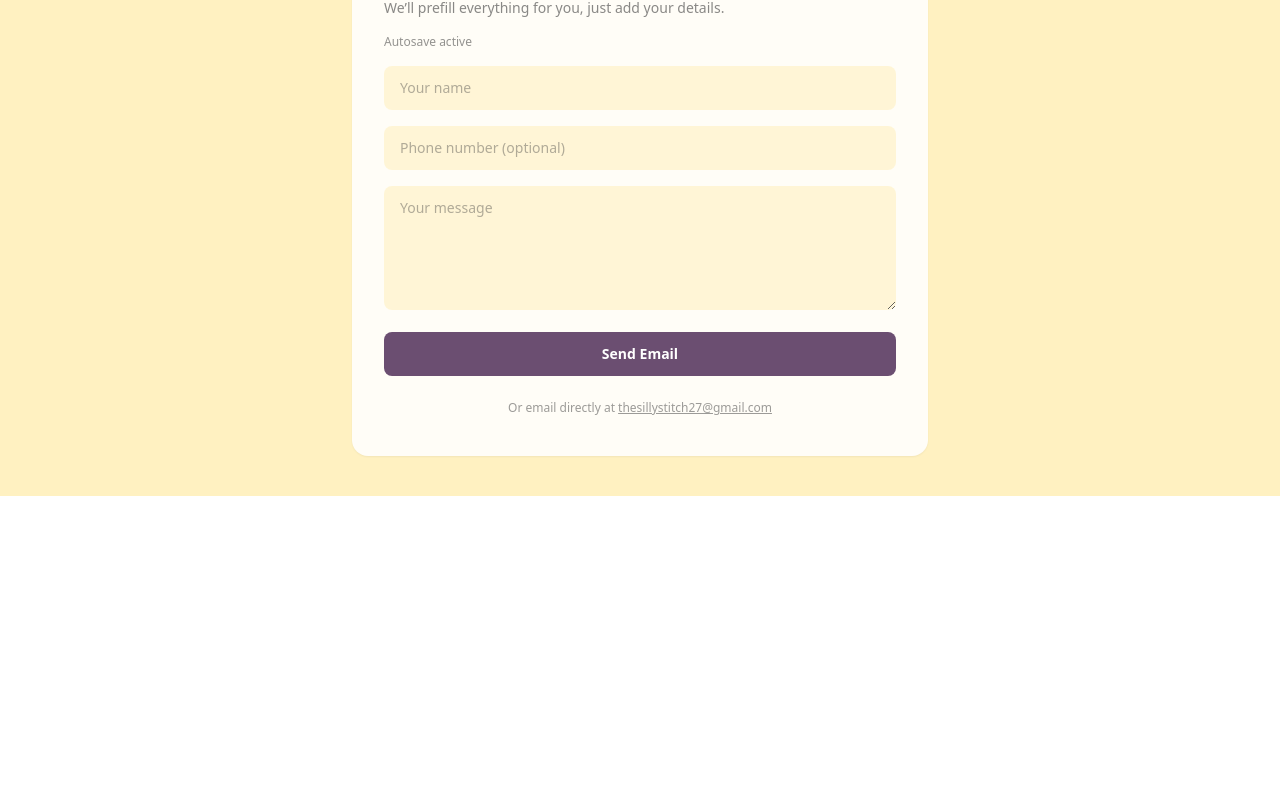
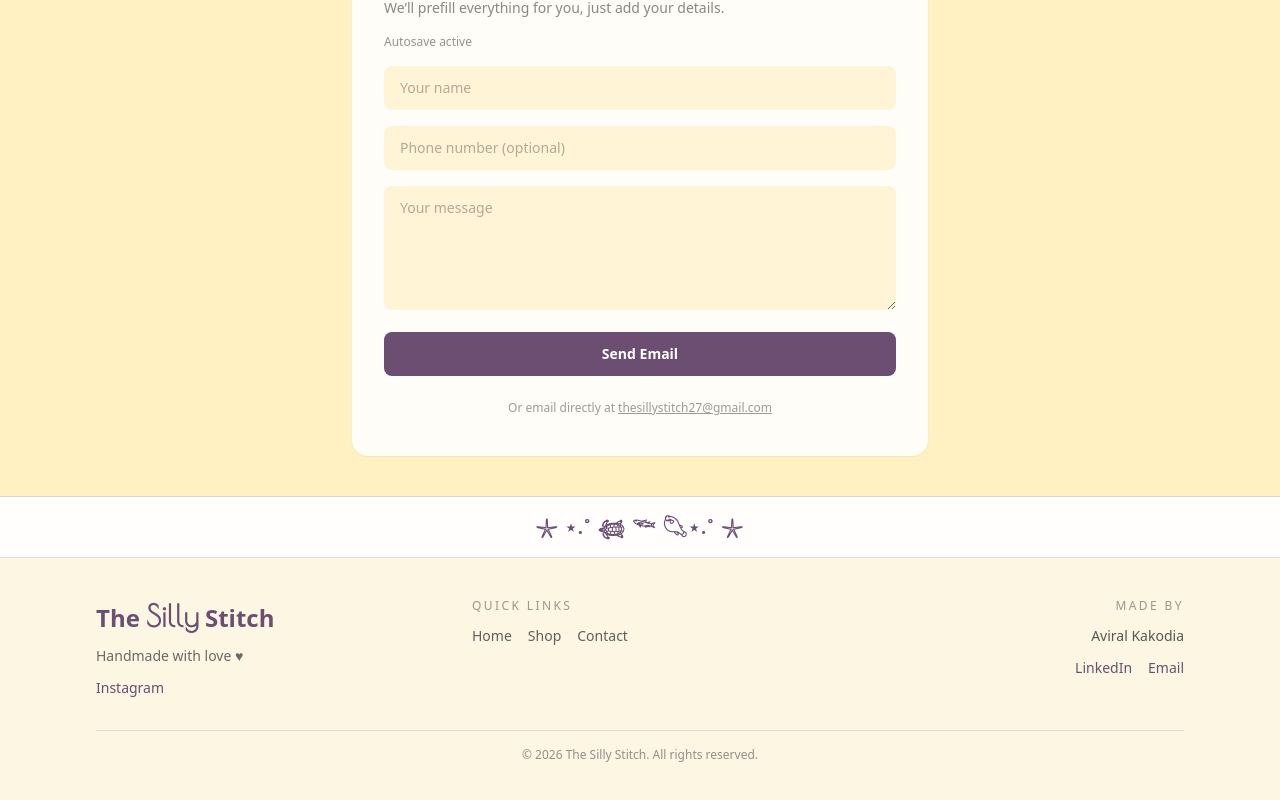
Before and after one commit to picklepickaxe/The-Silly-Stitch, a React (Vite) app: page /contact in a window 1280 px wide. Shown: the part 416-1216 px from the top of the page. Before the commit the page ends 912 px from the top, so only its background shows below. Built offline with nearby package versions, Linux system fonts and the light colour scheme; no server answers.

Commit message:
added footer

```diff
--- a/src/App.jsx
+++ b/src/App.jsx
@@ -7,13 +7,15 @@ import CartPage from "./Pages/CartPage.jsx";
 import Admin from "./Pages/Admin.jsx";
 import AdminLogin from "./Pages/AdminLogin.jsx";
 import ProtectedRoute from "./components/ProtectedRoute.jsx";
+import Footer from "./components/Footer.jsx";
 
 export default function App() {
   const location = useLocation();
   const isAdminPage = location.pathname.startsWith("/admin27");
 
   return (
-    <>
+    <div className="min-h-screen flex flex-col overflow-x-hidden">
+      <main className="flex-1">
         {isAdminPage ? (
           // Admin pages: no Navbar, no cream wrapper
           <Routes>
@@ -22,7 +24,7 @@ export default function App() {
           </Routes>
         ) : (
           // Public pages: Navbar + cream background
-        <div className="bg-cream dark:bg-[#0f0d1a] min-h-screen overflow-x-hidden transition-colors duration-300">
+          <div className="bg-cream dark:bg-[#0f0d1a] min-h-screen transition-colors duration-300">
             <Navbar />
             <div className="pt-24 sm:pt-28">
               <Routes>
@@ -34,6 +36,8 @@ export default function App() {
             </div>
           </div>
         )}
-    </>
+      </main>
+      <Footer />
+    </div>
   );
 }
--- a/src/components/Footer.jsx
+++ b/src/components/Footer.jsx
@@ -0,0 +1,78 @@
+import { Link } from "react-router-dom";
+
+const QUICK_LINKS = [
+	{ label: "Home", to: "/" },
+	{ label: "Shop", to: "/shop" },
+	{ label: "Contact", to: "/contact" },
+];
+
+export default function Footer() {
+	return (
+		<footer className="border-t border-yarn/20 bg-[#fdf6e3] dark:bg-[#131022] text-text dark:text-[#d7c8ea] transition-colors duration-300">
+			<div className="border-b border-yarn/20 bg-white/90 dark:border-[#4a3a66] dark:bg-[#1d1833]">
+				<div className="mx-auto max-w-6xl px-6 py-4 text-center text-base font-semibold tracking-[0.08em] text-yarn dark:text-[#d7c1eb] sm:text-lg">
+					𓇼 ⋆.˚ 𓆉 𓆝 𓆡⋆.˚ 𓇼
+				</div>
+			</div>
+
+			<div className="mx-auto max-w-6xl px-6 py-10 sm:px-8">
+				<div className="grid gap-10 text-sm md:grid-cols-3">
+					<div className="space-y-3">
+						<p className="text-2xl font-semibold text-yarn dark:text-[#d8bfeb]">
+							The <span className="font-poiret text-3xl">Silly</span> Stitch
+						</p>
+						<p className="text-text/75 dark:text-[#b7a0cb]">Handmade with love &hearts;</p>
+						<a
+							href="https://instagram.com/theSilly.Stitch"
+							target="_blank"
+							rel="noreferrer"
+							className="inline-flex items-center gap-2 text-yarn dark:text-[#cdb5df] hover:opacity-80 transition"
+						>
+							Instagram
+						</a>
+					</div>
+
+					<div className="space-y-3">
+						<p className="text-xs uppercase tracking-[0.2em] text-text/50 dark:text-[#8f7aa4]">Quick Links</p>
+						<div className="flex flex-wrap gap-4 text-sm">
+							{QUICK_LINKS.map((link) => (
+								<Link
+									key={link.to}
+									to={link.to}
+									className="text-text/80 dark:text-[#ccb7df] hover:text-yarn dark:hover:text-white transition"
+								>
+									{link.label}
+								</Link>
+							))}
+						</div>
+					</div>
+
+					<div className="space-y-3 md:text-right">
+						<p className="text-xs uppercase tracking-[0.2em] text-text/50 dark:text-[#8f7aa4]">Made By</p>
+						<p className="font-medium text-text/85 dark:text-[#d9caea]">Aviral Kakodia</p>
+						<div className="space-x-4 text-sm">
+							<a
+								href="https://www.linkedin.com/"
+								target="_blank"
+								rel="noreferrer"
+								className="text-yarn dark:text-[#cdb5df] hover:opacity-80 transition"
+							>
+								LinkedIn
+							</a>
+							<a
+								href="mailto:aviralkakodia27@gmail.com"
+								className="text-yarn dark:text-[#cdb5df] hover:opacity-80 transition"
+							>
+								Email
+							</a>
+						</div>
+					</div>
+				</div>
+
+				<div className="mt-8 border-t border-yarn/15 pt-4 text-center text-xs text-text/55 dark:text-[#9b82b0]">
+					&copy; 2026 The Silly Stitch. All rights reserved.
+				</div>
+			</div>
+		</footer>
+	);
+}
```
Also changed, not shown: 1 other file (tests, documents, lock files or other folders). Lines whose indentation alone changed are shown as unchanged.
